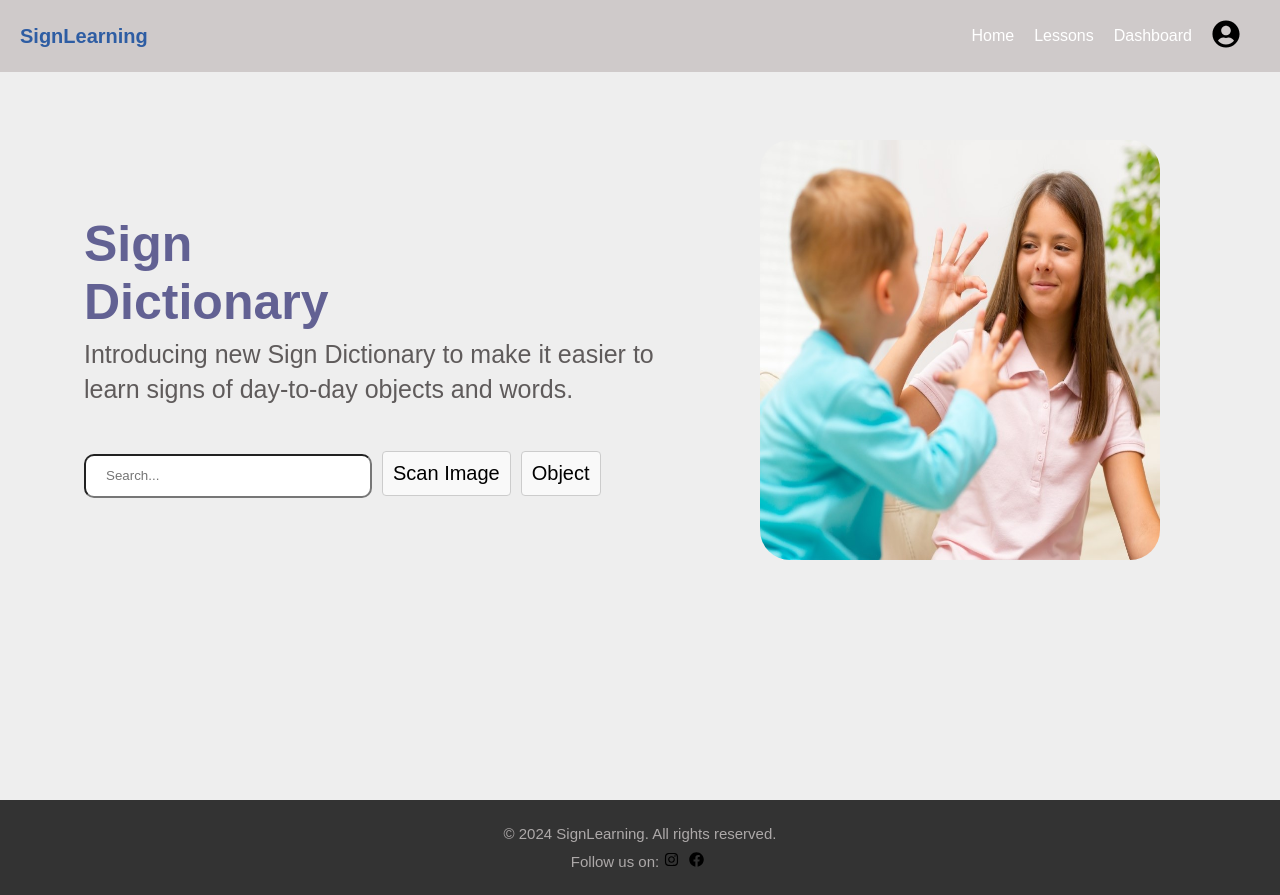
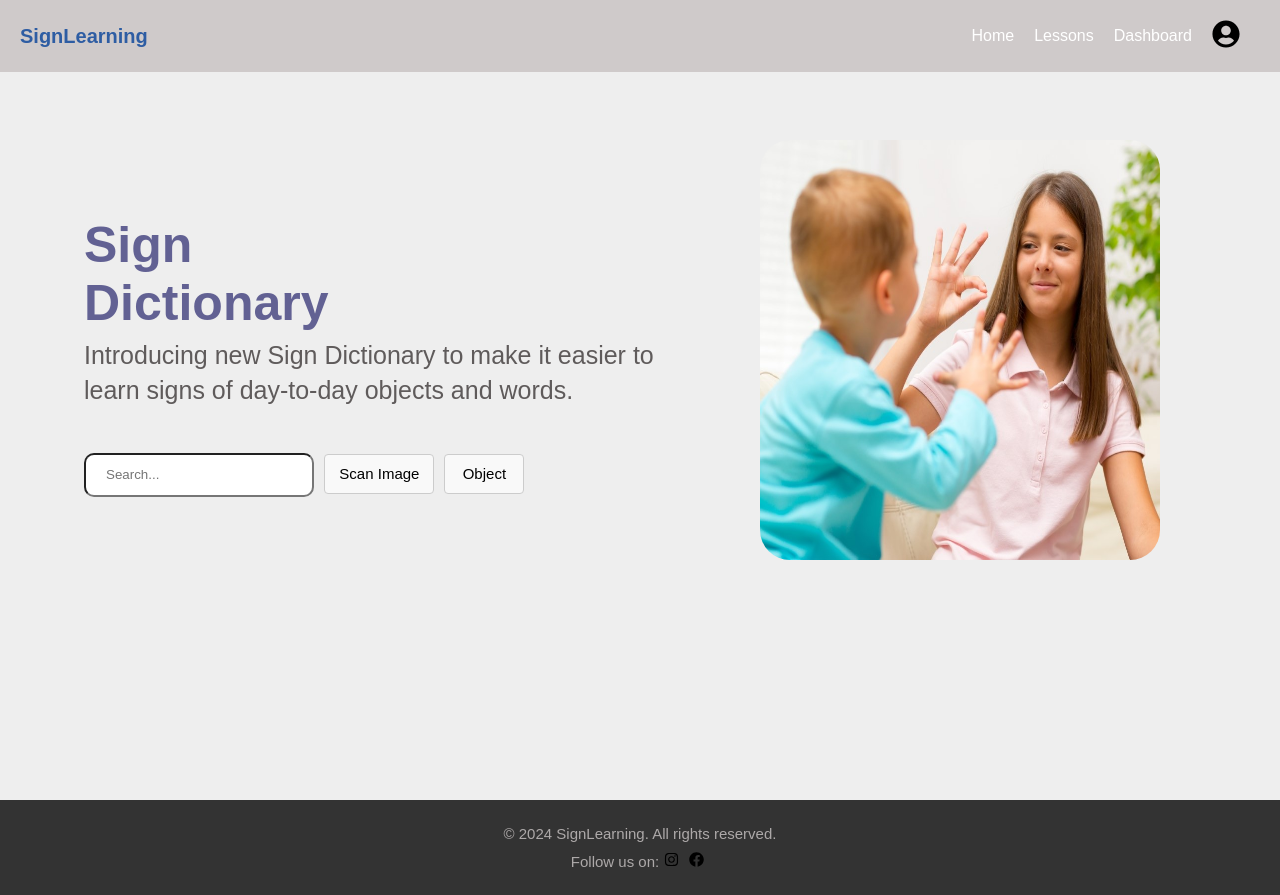
Before and after one commit to VihaFernando/Sign_Learning, a React (Create React App) app in the folder frontend/: page /home in a window 1280 px wide. Built offline with nearby package versions, Linux system fonts and the light colour scheme.

Commit message:
update css

```diff
--- a/frontend/src/components/Homepage.css
+++ b/frontend/src/components/Homepage.css
@@ -34,7 +34,7 @@
 .searchbar {
     border-radius: 10px;
     height: 40px;
-    width: 50%;
+    width: 40%;
     flex: 1;
     padding: 20px;
     box-sizing: border-box;
@@ -149,3 +149,14 @@ img {
     color: #333;
     margin-top: 10px;
 }
+
+.scanButton {
+    width: 110px;
+    height: 40px;
+    font-size: 15px;
+}
+.objectButton {
+    width: 80px;
+    height: 40px;
+    font-size: 15px;
+}
```
